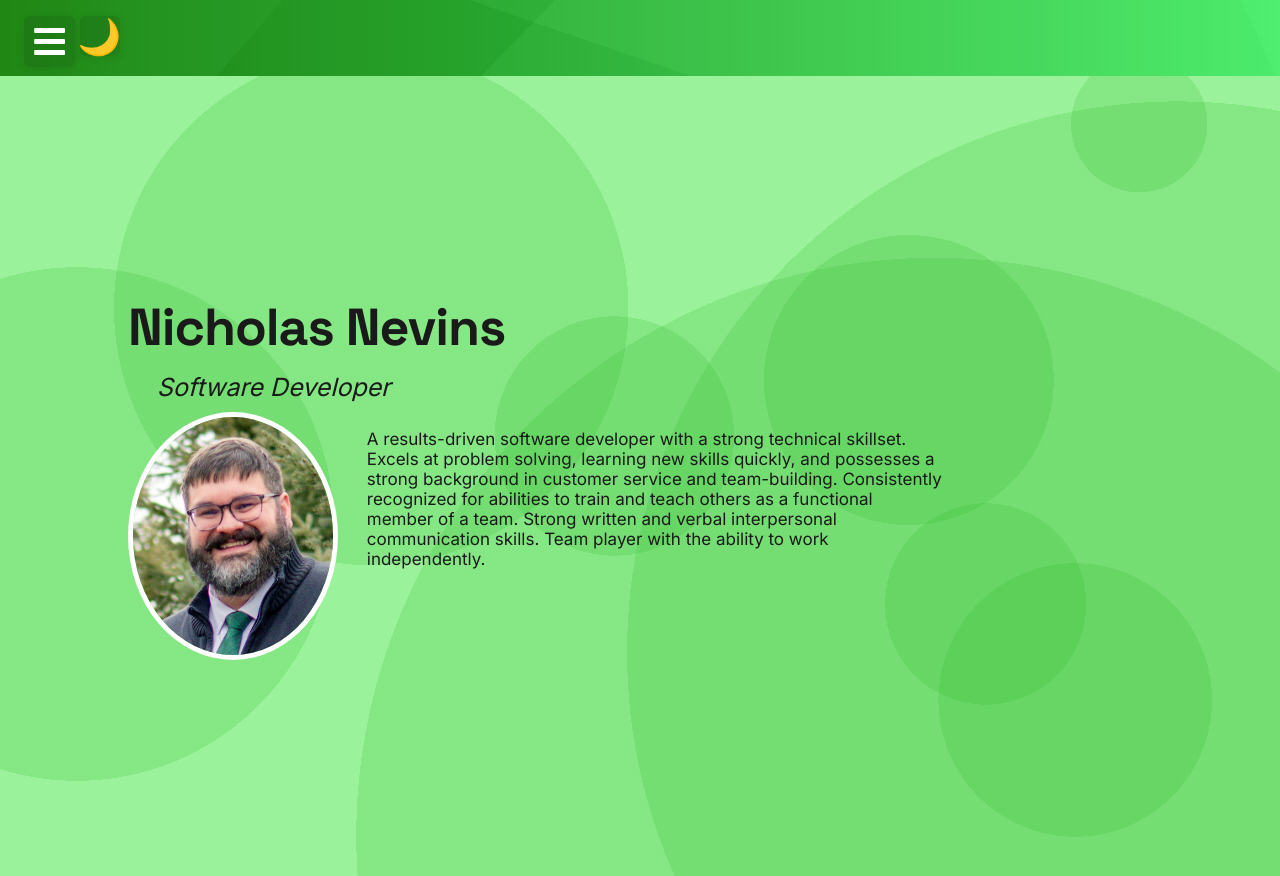
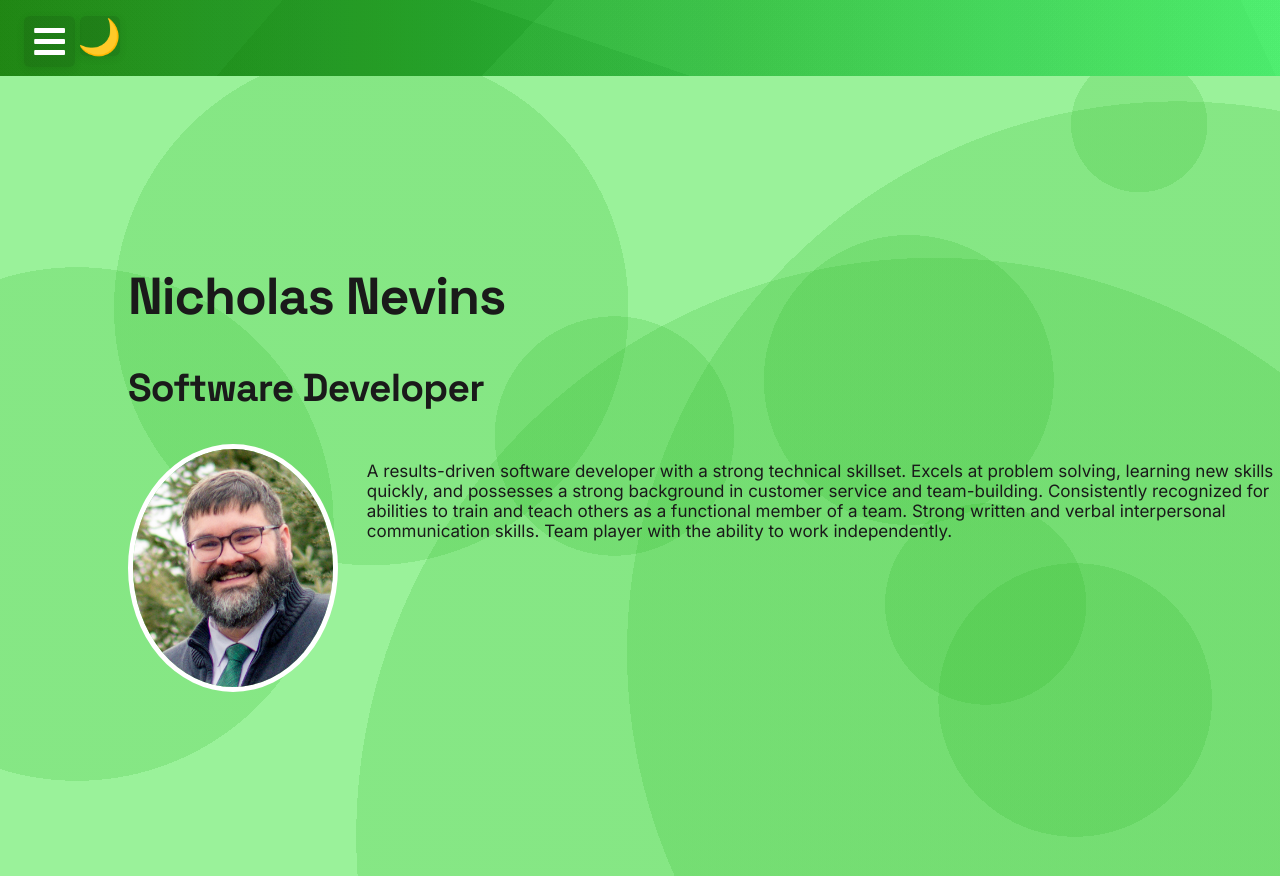
Before and after one commit to NevinsN/professional_portfolio, a React (Create React App) app in the folder professional_portfolio/: page /home in a window 1280 px wide. Built offline with nearby package versions, Linux system fonts and the light colour scheme.

Commit message:
you guessed it
Css

```diff
--- a/professional_portfolio/src/pages/home.js
+++ b/professional_portfolio/src/pages/home.js
@@ -8,7 +8,7 @@ const Home = ({ theme }) => {
         <h1 style={{lineHeight: "0em"}}>
           Nicholas Nevins
         </h1>
-        <p style={{lineHeight: "0em", fontStyle: "italic", fontSize: "25px", marginLeft: "2.5%"}}>Software Developer</p>
+        <h2>Software Developer</h2>
         </div>
         <div className="content">
           <img
@@ -23,7 +23,6 @@ const Home = ({ theme }) => {
           />
           <p style={{
               fontSize: "17px",
-              width: "50%",
           }}>
               A results-driven software developer with a strong technical skillset.
               Excels at problem solving, learning new skills quickly, and possesses
```
